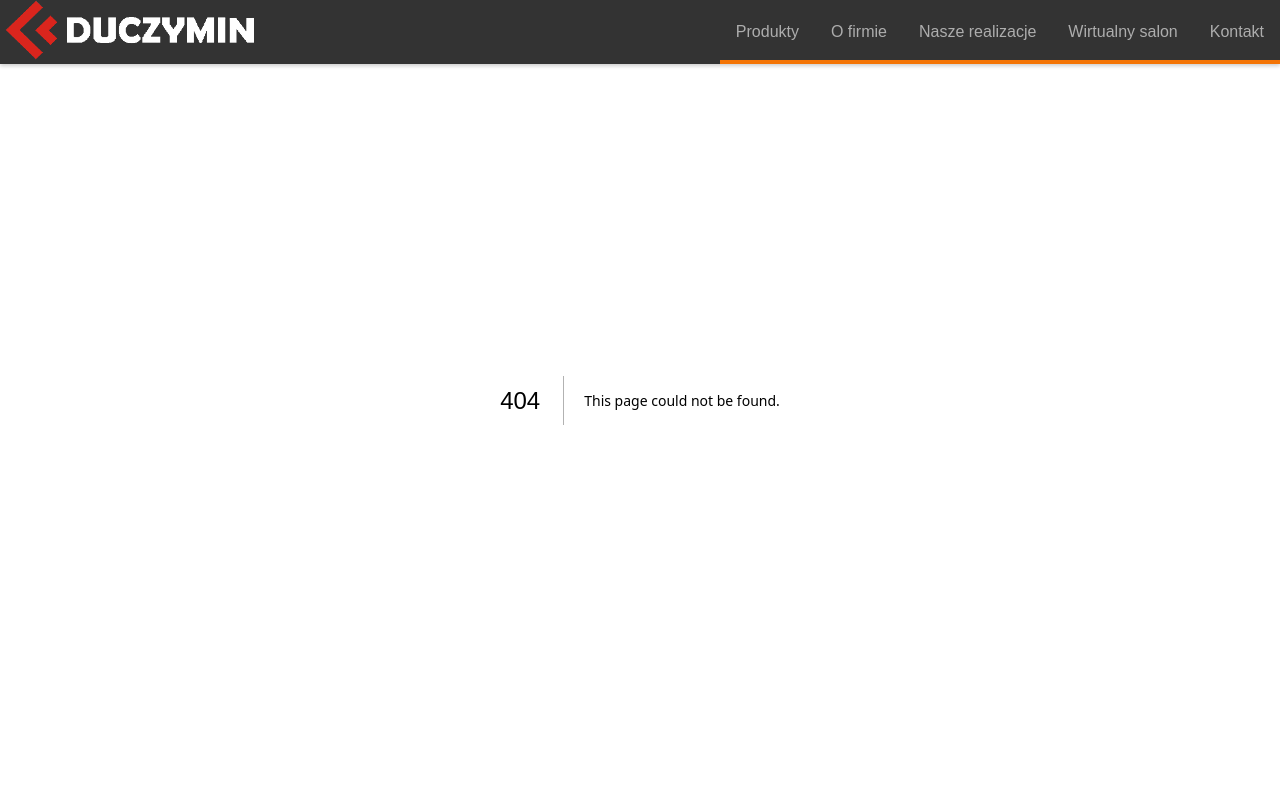
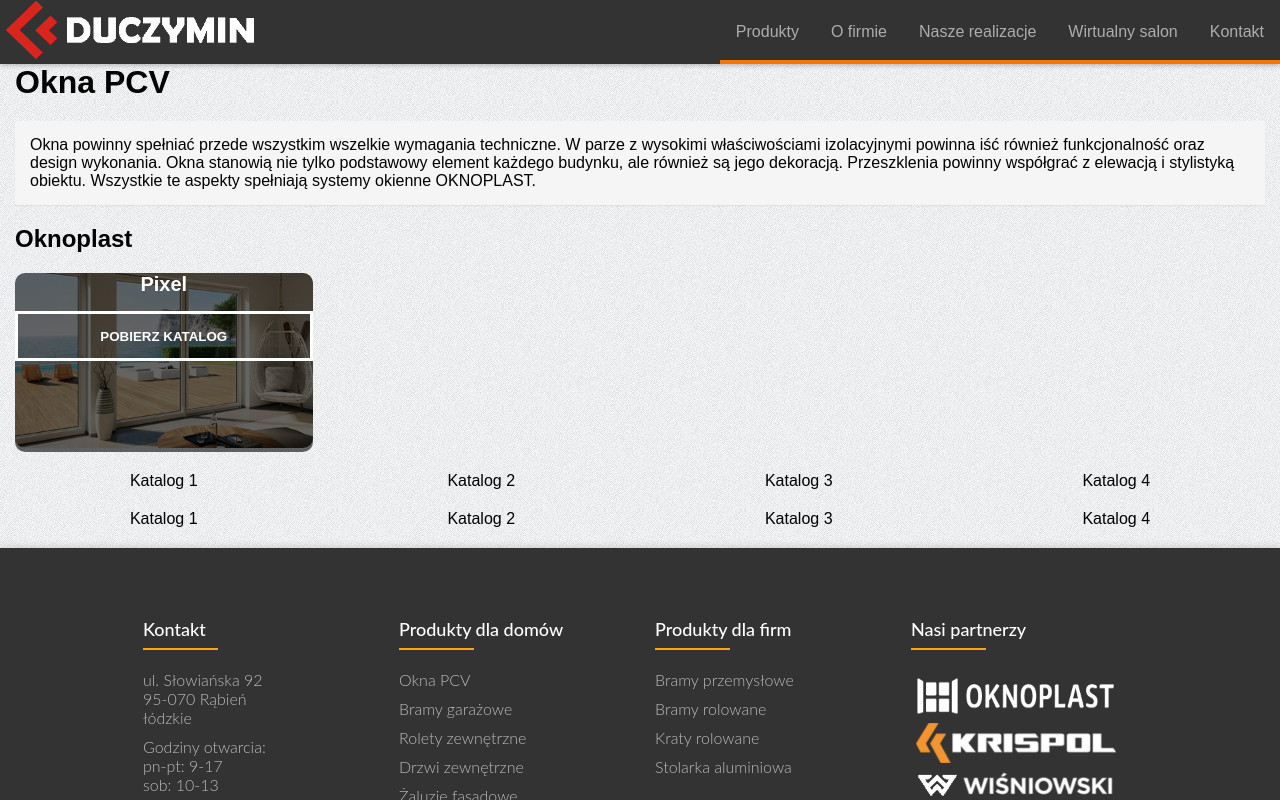
Before and after one commit to Blackwatch98/duczymin, a Next.js app: page /produkty/okna-pcv in a window 1280 px wide. Before the commit this address had no page. Shown: the top 800 px of the page. Built offline with nearby package versions, Linux system fonts and the light colour scheme.

Commit message:
products pages initialized

```diff
--- a/components/footer.tsx
+++ b/components/footer.tsx
@@ -24,7 +24,7 @@
 
 function Footer() {
     return (
-        <footer>
+        <footer className={styles.footer}>
             <div className={styles.columnsContainer}>
                 <div className='row'>
                     <div className='footer-col'>
--- a/components/navbar.tsx
+++ b/components/navbar.tsx
@@ -45,14 +45,14 @@
                         <div className={`${styles["dropdown-menu"]} ${isProductsClicked ? styles.active : styles.inactive}`}>
                             <div className={styles.column}>
                                 <li><h3>Dla domów</h3></li>
-                                <li><a href="#">Okna PCV</a></li>
-                                <li><a href="#">Bramy garażowe</a></li>
-                                <li><a href="#">Rolety zewnętrzne</a></li>
-                                <li><a href="#">Drzwi zewnętrzne</a></li>
-                                <li><a href="#">Żaluzje fasadowe</a></li>
-                                <li><a href="#">Rolety wewnętrzne</a></li>
-                                <li><a href="#">Automatyka</a></li>
-                                <li><a href="#">Parapety</a></li>
+                                <li><a href="/produkty/okna-pcv">Okna PCV</a></li>
+                                <li><a href="/produkty/bramy-grazowe">Bramy garażowe</a></li>
+                                <li><a href="/produkty/rolety-zewnetrzne">Rolety zewnętrzne</a></li>
+                                <li><a href="/produkty/drzwi-zewnetrzne">Drzwi zewnętrzne</a></li>
+                                <li><a href="/produkty/zaluzje-fasadowe">Żaluzje fasadowe</a></li>
+                                <li><a href="/produkty/rolety-wewnetrzne">Rolety wewnętrzne</a></li>
+                                <li><a href="/produkty/automatyka">Automatyka</a></li>
+                                <li><a href="/produkty/parapety">Parapety</a></li>
                             </div>
                             <div className={styles.column}>
                                 <li><h3>Dla firm</h3></li>
--- a/pages/_app.tsx
+++ b/pages/_app.tsx
@@ -1,6 +1,7 @@
 import '../styles/globals.css'
 import type { AppProps } from 'next/app'
 import NavBar from '../components/navbar';
+import Footer from '../components/footer';
 import { UIEvent } from 'react';
 
 function MyApp({ Component, pageProps }: AppProps) {
@@ -8,6 +9,7 @@
     <div>
       <NavBar/>
       <Component {...pageProps}/>
+      <Footer/>
     </div>
   )
 }
--- /dev/null
+++ b/pages/produkty/okna-pcv/index.tsx
@@ -0,0 +1,54 @@
+import Head from 'next/head'
+import Body from 'next/head'
+import styles from '../../../styles/Products.module.css'
+
+export default function WindowsPage() {
+  return (
+    <>
+      <Head>
+        <title>Duczymin</title>
+        <meta name="description" content="Created by Daniel Duczymiński" />
+        <meta name="viewport" content="width=device-width, initial-scale=1" />
+        <link rel="icon" href="/favicon.ico" />
+      </Head>
+      <div className={styles.bodyContainer}>
+          <h1>Okna PCV</h1>
+          <div className={styles.descriptionContainer}>
+            Okna powinny spełniać przede wszystkim wszelkie wymagania techniczne. W parze z wysokimi właściwościami
+            izolacyjnymi powinna iść również funkcjonalność oraz design wykonania. Okna stanowią nie tylko podstawowy
+            element każdego budynku, ale również są jego dekoracją. Przeszklenia powinny współgrać z elewacją i stylistyką obiektu.
+            Wszystkie te aspekty spełniają systemy okienne OKNOPLAST.
+          </div>
+          <div className={styles.catalogsContainer}>
+            <h2>Oknoplast</h2>
+            <div className={styles.row}>
+              <div className={styles.rowElement}>
+                <div className={styles.elementInfoContainer}>
+                  <div className={styles.titleContainer}>
+                    <p>Pixel</p>
+                  </div>
+                  <div className={styles.buttonContainer}>
+                    <button>POBIERZ KATALOG</button>
+                  </div>
+                </div>
+                <img src="/okna-pcv.jpg"></img>
+                <div className={styles.imageHover}></div>
+              </div>
+            </div>
+            <div className={styles.row}>
+              <div>Katalog 1</div>
+              <div>Katalog 2</div>
+              <div>Katalog 3</div>
+              <div>Katalog 4</div>
+            </div>
+            <div className={styles.row}>
+              <div>Katalog 1</div>
+              <div>Katalog 2</div>
+              <div>Katalog 3</div>
+              <div>Katalog 4</div>
+            </div>
+          </div>
+      </div>
+    </>
+  )
+}
--- a/styles/Home.module.css
+++ b/styles/Home.module.css
@@ -170,6 +170,13 @@
   display: flex;
 }
 
+.footer {
+  position: relative;
+  left: 0;
+  bottom: 0;
+  width: 100%;
+}
+
 .columnContainer {
   width: 33.33%;
 }
--- /dev/null
+++ b/styles/Products.module.css
@@ -0,0 +1,97 @@
+.bodyContainer {
+    margin-top: 64px;
+    margin-left: 15px;
+    margin-right: 15px;
+}
+
+.bodyContainer h1 {
+    margin-top: 15px;
+}
+
+.descriptionContainer {
+    margin-top: 20px;
+    padding: 15px;
+    background-color: whitesmoke;
+    box-shadow: 0 1px 1px 0 rgba(0,0,0,.05);
+}
+
+.catalogsContainer {
+    margin-top: 20px;
+    margin-bottom: 20px;
+}
+
+.row {
+    margin-top: 20px;
+    text-align: center;
+    flex-wrap: wrap;
+    grid-template-rows: auto 1fr;
+    grid-template-columns: repeat(auto-fit, minmax(min(100%/3, max(64px, 100%/5)), 1fr));
+    column-count: 4;
+    border-radius: 15px;
+    column-gap: 20px;
+}
+
+.rowElement {
+    position: relative;
+}
+
+.rowElement img {
+    position: relative;
+    border-radius: 10px;
+    width: 100%;
+    height: 100%;
+    object-fit: fill;
+}
+
+.imageHover {
+    position: absolute;
+    top: 0;
+    left: 0;
+    border-radius: 10px;
+    height: 100%;
+    width: 100%;
+    background: rgba(0, 0, 0, 0.6);
+    z-index: 1;
+    overflow: hidden;
+}
+
+.elementInfoContainer {
+    position: absolute;
+    width: 100%;
+    z-index: 2;
+}
+
+.titleContainer {
+    text-align: center;
+}
+
+.titleContainer p {
+    color: white;
+    font-weight: bold;
+    font-size: 20px;
+}
+
+.buttonContainer {
+    display: flex;
+    width: 100%;
+    bottom: 0;
+    justify-content: center;
+    align-items: center;
+}
+
+.buttonContainer button {
+    height: 50px;
+    width: 100%;
+    color: white;
+    font-weight: bold;
+    border: 3px solid white;
+    background: none;
+    transition: all .3s linear;
+    margin-top: 15px;
+}
+
+.buttonContainer button:hover {
+    color: black;
+    background: white;
+    transition: all .3s linear;
+}
```
Also changed, not shown: components/home.tsx (+0 -10 lines), pages/produkty/index.tsx (added, +17 -0 lines).
